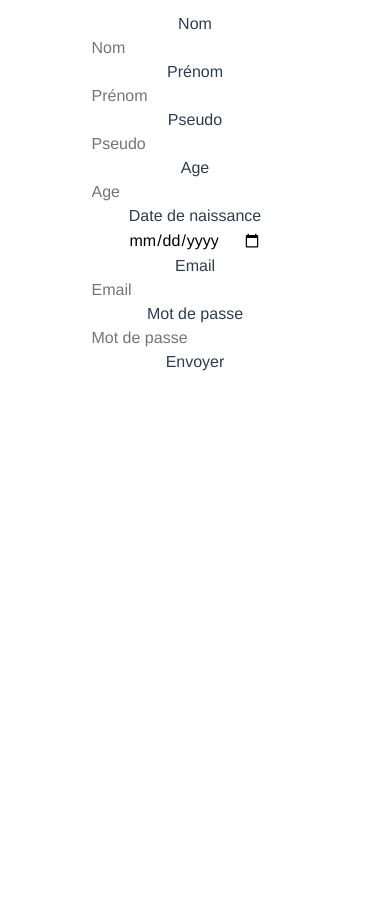
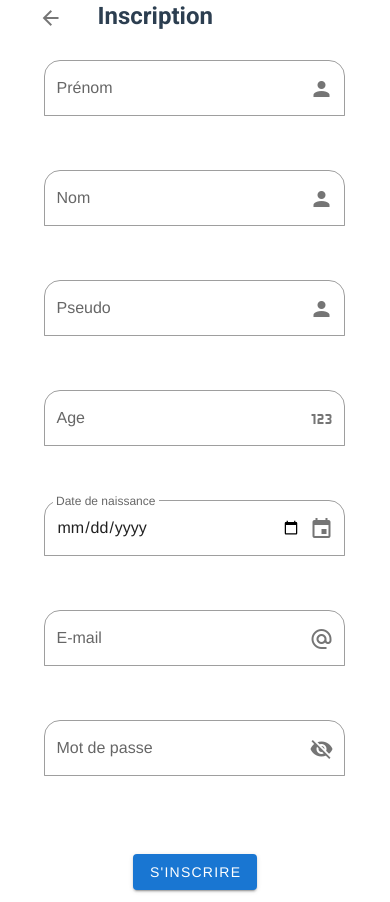
Before and after one commit to lucas2554/redsquare-fusion, a Vue app: page /signin in a window 390 px wide. Before the commit the page ends 844 px from the top, so only its background shows below. Built offline with nearby package versions, Linux system fonts and the light colour scheme.

Commit message:
feat(register): style, responsive, error, axios
user can create account, form style, error handling, responsive on mobile, tablet, desktop

```diff
--- a/src/components/Register.vue
+++ b/src/components/Register.vue
@@ -1,64 +1,120 @@
 <template>
-		<div class="container">
-				<div class="field">
-					<label class="label">Nom</label>
-					<div class="control">
-						<input v-model="first_name" class="input is-rounded" type="text" name="nom" required placeholder="Nom">
-					</div>
-				</div>
+	<v-container>
+		<v-row>
+			<v-col cols="2" offset="1">
+				<v-row justify="start">
+					<v-btn icon to="/login">
+						<v-icon>mdi-arrow-left</v-icon>
+					</v-btn>
+				</v-row>
 
-				<div class="field">
-					<label class="label">Prénom</label>
-					<div class="control">
-						<input v-model="last_name" class="input is-rounded" type="text" name="prenom" required placeholder="Prénom">
-					</div>
-				</div>
-
-				<div class="field">
-					<label class="label">Pseudo</label>
-					<div class="control">
-						<input v-model="nickname" v-bind:class="{'is-danger' : missingNickname, 'is-rounded' : enable, 'input' : enable}" required placeholder="Pseudo">
-						<p v-show="missingNickname" class="help is-danger">Le champ doit être rempli</p>
-					</div>
-				</div>
-
-				<div class="field">
-					<label class="label">Age</label>
-					<div class="control">
-						<input v-model="age" v-bind:class="{'is-danger' : missingAge, 'is-rounded' : enable, 'input' : enable}" type="number" name="age" required placeholder="Age">
-						<p v-show="missingAge" class="help is-danger">Le champ doit être rempli</p>
-					</div>
-				</div>
-
-				<div class="field">
-					<label class="label">Date de naissance</label>
-					<div class="control">
-						<input v-model="birth_date" class="input is-rounded" type="date" name="birth_date" required placeholder="Date de naissance">
-					</div>
-				</div>
-
-				<div class="field">
-					<label class="label">Email</label>
-					<div class="control">
-						<input v-model="email" v-bind:class="{'is-danger' : missingEmail, 'is-rounded' : enable, 'input' : enable}" type="text" name="email" required placeholder="Email">
-						<p v-show="missingEmail" class="help is-danger">Le champ doit être rempli</p>
-					</div>
-				</div>
-
-				<div class="field">
-					<label class="label">Mot de passe</label>
-					<div class="control">
-						<input v-model="password" v-bind:class="{'is-danger' : wrongPassword, 'is-rounded' : enable, 'input' : enable}" type="password" name="psswd" required placeholder="Mot de passe">
-						<p v-show="wrongPassword" class="help is-danger">Le mot passe doit contenir plus de 6 caractères</p>
-					</div>
-				</div>
-
-				<div class="field">
-					<div class="control">
-						<button @click="register()" class="button is-link">Envoyer</button>
-					</div>
-				</div>
-		</div>
+			</v-col>
+			<v-col cols="8">
+				<v-row justify="start">
+					<p class="headline font-weight-bold">Inscription</p>
+				</v-row>
+			</v-col>
+			<v-col cols="10" offset="1" md="6" offset-md="3" sm="6" offset-sm="3" >
+				<v-text-field
+					label="Prénom"
+					shaped
+					outlined
+					clearable
+					append-icon="mdi-account"
+					color="primary"
+					:rules="[rules.required]"
+					v-model="lastname"
+				></v-text-field>
+			</v-col>
+			<v-col cols="10" offset="1" md="6" offset-md="3" sm="6" offset-sm="3" >
+				<v-text-field
+					label="Nom"
+					shaped
+					outlined
+					clearable
+					append-icon="mdi-account"
+					color="primary"
+					:rules="[rules.required]"
+					v-model="firstname"
+				></v-text-field>
+			</v-col>
+			<v-col cols="10" offset="1" md="6" offset-md="3" sm="6" offset-sm="3" >
+				<v-text-field
+					label="Pseudo"
+					shaped
+					outlined
+					clearable
+					append-icon="mdi-account"
+					color="primary"
+					:rules="[rules.required]"
+					v-model="pseudo"
+				></v-text-field>
+			</v-col>
+			<v-col cols="10" offset="1" md="6" offset-md="3" sm="6" offset-sm="3" >
+				<v-text-field
+					label="Age"
+					shaped
+					outlined
+					clearable
+					append-icon="mdi-numeric"
+					type="number"
+					color="primary"
+					:rules="[rules.required]"
+					v-model="age"
+				></v-text-field>
+			</v-col>
+			<v-col cols="10" offset="1" md="6" offset-md="3" sm="6" offset-sm="3" >
+				<v-text-field
+					label="Date de naissance"
+					shaped
+					outlined
+					clearable
+					append-icon="mdi-calendar"
+					type="date"
+					color="primary"
+					:rules="[rules.required]"
+					v-model="birthdate"
+				></v-text-field>
+			</v-col>
+			<v-col cols="10" offset="1" md="6" offset-md="3" sm="6" offset-sm="3" >
+				<v-text-field
+					label="E-mail"
+					shaped
+					outlined
+					clearable
+					append-icon="mdi-at"
+					color="primary"
+					:rules="[rules.required, rules.email]"
+					v-model="email"
+				></v-text-field>
+			</v-col>
+			<v-col cols="10" offset="1" md="6" offset-md="3" sm="6" offset-sm="3" >
+				<v-text-field
+                    label="Mot de passe"
+                    shaped
+                    outlined
+                    color="primary"
+                    :append-icon="showPassword ? 'mdi-eye' : 'mdi-eye-off'"
+                    :type="showPassword ? 'text' : 'password'"
+                    :rules="[rules.required]"
+                    @click:append="showPassword = !showPassword"
+                    v-model="password"
+                ></v-text-field>
+			</v-col>
+			<v-col cols="12" md="6" offset-md="3" sm="8" offset-sm="2">
+                <v-alert
+                    type="error"
+                    :value="showError"
+                    transition="scale-transition"
+                >
+                    {{ error }}
+                </v-alert>
+            </v-col>
+			<v-col cols="12" md="6" offset-md="3" sm="8" offset-sm="2">
+                <v-btn color="primary" @click="register">S'inscrire</v-btn>
+            </v-col>
+		</v-row>
+	</v-container>
 </template>
 
 <script>
@@ -66,48 +122,64 @@ export default {
 		name : 'Register',
 		data() {
 			return {
-			first_name : "",
-			last_name: "",
-			nickname: "",
-			missingNickname : false,
+				showPassword: false,
+				showError: false,
+				error: "",
+				lastname: "",
+				firstname: "",
+				pseudo: "",
 				age: "",
-			missingAge : false,
-			birth_date: "",
-			email : "",
-			missingEmail : false,
-			password : "",
-			wrongPassword: false,
-			enable: true,
+				birthdate: "",
+				password: "",
+				email: "",
+				emailPattern: "",
+				rules: {
+					required: value => !!value || "Ce champs est requis",
+					email: value => {
+						const pattern = /^(([^<>()[\]\\.,;:\s@"]+(\.[^<>()[\]\\.,;:\s@"]+)*)|(".+"))@((\[[0-9]{1,3}\.[0-9]{1,3}\.[0-9]{1,3}\.[0-9]{1,3}])|(([a-zA-Z\-0-9]+\.)+[a-zA-Z]{2,}))$/;
+						this.emailPattern = pattern.test(value);
+						return pattern.test(value) || "E-mail invalide";
+					},
+				}
 			}
 		},
 		methods : {
+			setError(message) {
+				this.error = message;
+				this.showError = true;
+				setTimeout(() => {
+					this.error = "";
+					this.showError = false;
+				}, 2000);
+			},
 			register(){
-			if(this.email.length > 0 && this.password.length > 5 && this.age.length > 0 && this.nickname.length > 0){
-					let informations = {}
-					informations.first_name = this.first_name
-					informations.last_name = this.last_name
-					informations.nickname = this.nickname
-					informations.age = this.age
-					informations.birth_date = this.birth_date
-					informations.email = this.email
-					informations.password = this.password
-					console.log(informations)
-					axios
-					.post('users/register',informations).then(response => {
-						console.log(response)
-						this.$router.push("login")
+				let parameters = {
+					first_name: this.firstname,
+					last_name: this.firstname,
+					nickname: this.pseudo,
+					age: this.age,
+					birth_date: this.birthdate,
+					email: this.email,
+					password: this.password
+				}
+				if(parameters.first_name === "" || parameters.last_name === "" || parameters.nickname === "" || parameters.age === ""
+				|| parameters.birth_date === "" || parameters.email === "" || parameters.password === ""){
+					this.setError("Les champs sont vides");
+				}else if(!this.emailPattern){
+					this.setError("L'adresse mail n'est pas correcte.")
+				}else{
+					axios.post('users/register', parameters).then(response => {
+						if(response.data.error){
+							this.setError(response.data.error);
+						}else{
+							this.$router.push("/login");
+						}
 					});
-			} else {
-				this.missingEmail = true;
-				this.wrongPassword = true;
-				this.missingNickname = true;
-				this.missingAge = true;
 				}
 
 			}
 		}
 	}
-
 </script>
 
 <!-- Add "scoped" attribute to limit CSS to this component only -->
```
Lines whose indentation alone changed are shown as unchanged.
